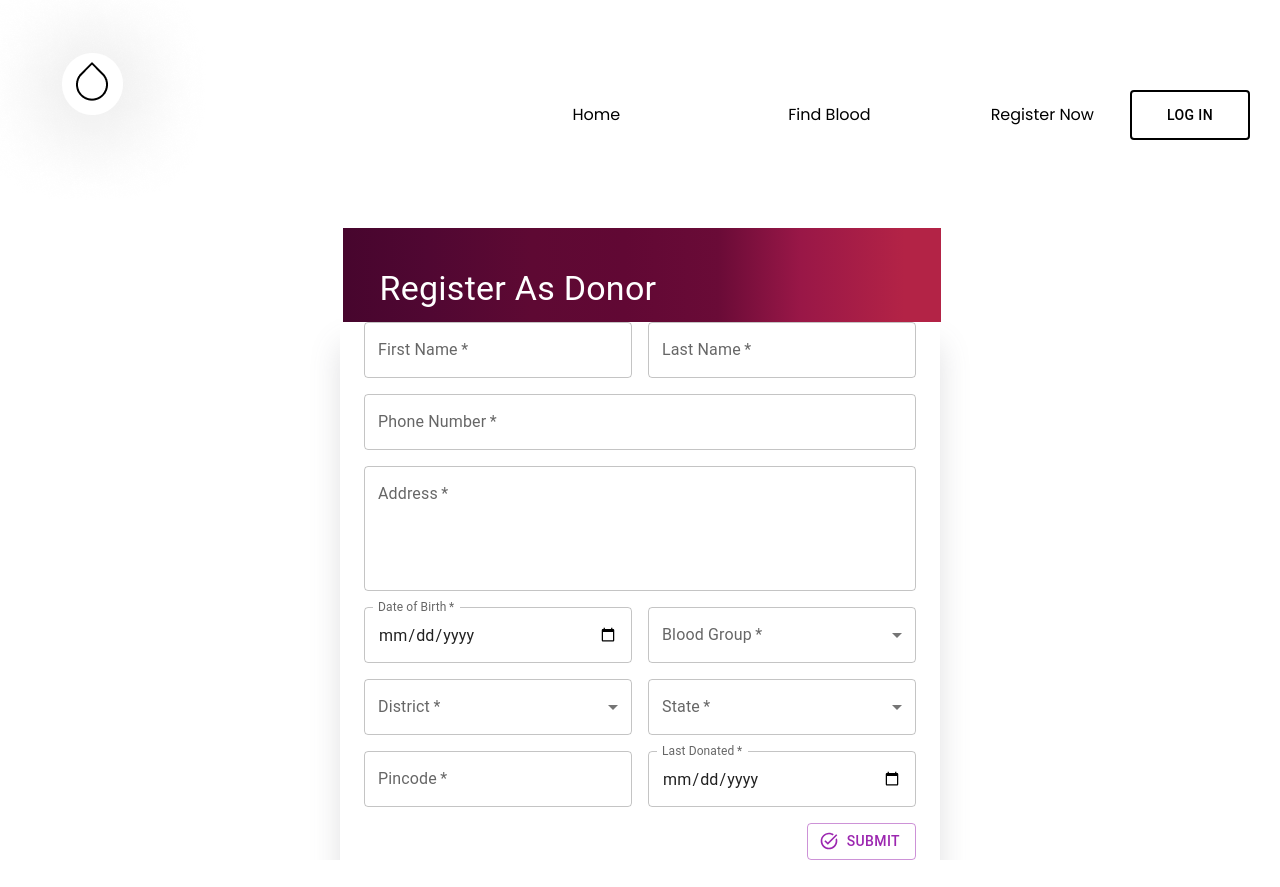
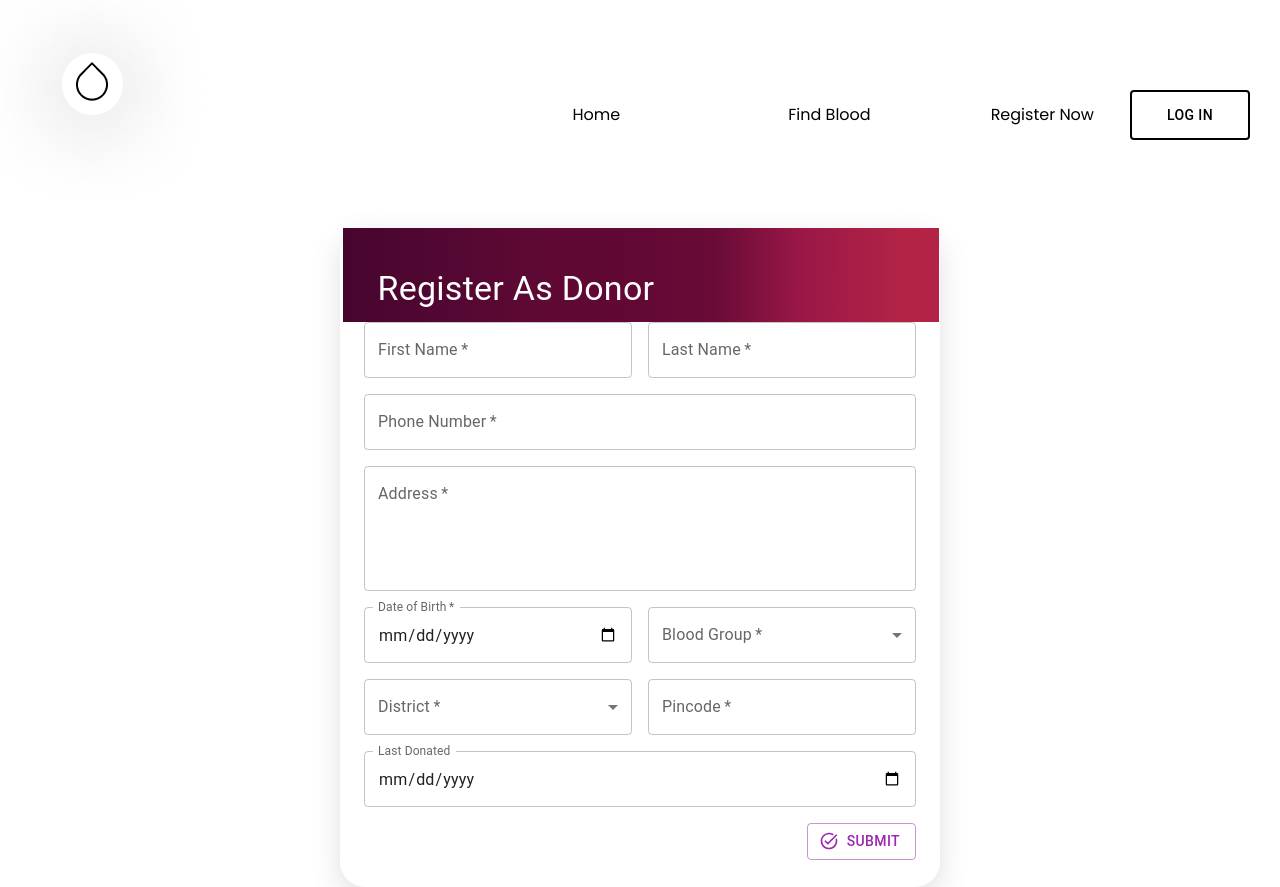
Before and after one commit to ryan-chalappuram/BloodApp, a React (Create React App) app: page /register in a window 1280 px wide. Before the commit the page ends 860 px from the top, so only its background shows below. Built offline with nearby package versions, Linux system fonts and the light colour scheme.

Commit message:
redirect url for editprofile

```diff
--- a/src/ApiContext.js
+++ b/src/ApiContext.js
@@ -4,7 +4,7 @@ import React from 'react';
 const ApiContext = React.createContext();
 
 export const ApiProvider = ({ children }) => {
-  const apiUrl = 'https://multo.serveo.net/';
+  const apiUrl = 'https://remaneo.serveo.net/'; // Replace with your actual API URL
 
   return (
     <ApiContext.Provider value={apiUrl}>
--- a/src/App.js
+++ b/src/App.js
@@ -43,7 +43,7 @@ function App() {
           <Route path="/login" element={<Login setShowBackground={setShowBackground}/>} />
 
           <Route path="/registernow" element={<Signup setShowBackground={setShowBackground}/> } />
-
+          <Route path="/register" element={<Register setShowBackground={setShowBackground}/>} />
 
 
             <>
@@ -53,7 +53,7 @@ function App() {
 
 
           <Route path="/edit" element={<EditProfile setShowBackground={setShowBackground}/>} />
-          <Route path="/register" element={<Register setShowBackground={setShowBackground}/>} />
+
           </>
 
         </Routes>
--- a/src/Pages/EditProfile.js
+++ b/src/Pages/EditProfile.js
@@ -43,11 +43,12 @@ const RegisterForm = (props) => {
       };
 
       const response = await axios.get(
-        `${apiUrl}users/profile/`,
+        `${apiUrl}users/getprofiledata/`,
         { headers }
       );
 
       const userData = response.data;
+      console.log(userData);
 
       setFirstName(userData.first_name);
       setLastName(userData.last_name);
@@ -56,9 +57,9 @@ const RegisterForm = (props) => {
       setAge(formatDate(userData.dateofbirth));
       setBloodGroup(userData.blood_group);
       setDistrict(userData.district);
-      setState(userData.state);
+      // setState(userData.state);
       setPincode(userData.pincode);
-      setLastDonatedDate(formatDate(userData.lastDonatedDate));
+      // setLastDonatedDate(formatDate(userData.lastDonatedDate));
     } catch (error) {
       console.error("Error:", error);
       // Handle error response from the backend
@@ -85,8 +86,8 @@ const RegisterForm = (props) => {
           pincode:pincode,
           dateofbirth:formatDate(age),
           blood_group:bloodGroup,
-          state:state,
-          lastDonatedDate:formatDate(lastDonatedDate),
+          // state:state,
+          // lastDonatedDate:formatDate(lastDonatedDate),
         };
 
         const accessToken = localStorage.getItem("accessToken");
@@ -106,6 +107,8 @@ const RegisterForm = (props) => {
         // Set the status code
         console.log(response.status);
 
+
+
         // Clear form fields and show success message
         setFirstName("");
         setLastName("");
@@ -114,9 +117,9 @@ const RegisterForm = (props) => {
         setAge("");
         setBloodGroup("");
         setDistrict("");
-        setState("");
+        // setState("");
         setPincode("");
-        setLastDonatedDate("");
+        // setLastDonatedDate("");
         setFormErrors({});
       } catch (error) {
         console.error("Error:", error);
@@ -172,10 +175,10 @@ const RegisterForm = (props) => {
       errors.district = "District is required";
     }
 
-    // Validate state
-    if (state.trim() === "") {
-      errors.state = "State is required";
-    }
+    // // Validate state
+    // if (state.trim() === "") {
+    //   errors.state = "State is required";
+    // }
 
     // Validate pincode
     if (pincode.trim() === "") {
@@ -188,11 +191,9 @@ const RegisterForm = (props) => {
     //     "Last donated date is required and should be in the future";
     // }
 
-    if (lastDonatedDate.trim() === "") {
-      errors.lastDonatedDate = "Last donated date is required";
-    } else if (dayjs(formatDate(lastDonatedDate)).isAfter(currentDate)) {
-      errors.lastDonatedDate = "Last donated date cannot be in the future";
-    }
+    //  if (dayjs(formatDate(lastDonatedDate)).isAfter(currentDate)) {
+    //   errors.lastDonatedDate = "Last donated date cannot be in the future";
+    // }
 
 
     return errors;
@@ -233,12 +234,12 @@ const RegisterForm = (props) => {
     },
   ];
 
-  const state1 = [
-    {
-      value: "Kerala",
-      label: "Kerala",
-    },
-  ];
+  // const state1 = [
+  //   {
+  //     value: "Kerala",
+  //     label: "Kerala",
+  //   }
+  // ];
 
   const district1 = [
     {
@@ -299,6 +300,8 @@ const RegisterForm = (props) => {
       label: "Wayanad",
     },
   ];
+
+
 
   return (
     <>
@@ -423,7 +426,7 @@ const RegisterForm = (props) => {
                 ))}
               </TextField>
             </Grid>
-            <Grid item xs={12} sm={6}>
+            {/* <Grid item xs={12} sm={6}>
               <TextField
                 select
                 label="State"
@@ -441,7 +444,7 @@ const RegisterForm = (props) => {
                   </MenuItem>
                 ))}
               </TextField>
-            </Grid>
+            </Grid> */}
             <Grid item xs={12} sm={6}>
               <TextField
                 label="Pincode"
@@ -454,24 +457,23 @@ const RegisterForm = (props) => {
                 helperText={formErrors.pincode}
               />
             </Grid>
-            <Grid item xs={12} sm={6}>
+            {/* <Grid item xs={12} sm={6}>
               <TextField
                 type="date"
                 label="Last Donated"
                 variant="outlined"
                 color="secondary"
                 // helperText="Last Donation"
+                value={lastDonatedDate}
+                onChange={(e) => setLastDonatedDate(e.target.value)}
                 InputLabelProps={{
                   shrink: true,
                 }}
                 fullWidth
-                value={lastDonatedDate}
-                onChange={(e) => setLastDonatedDate(e.target.value)}
-                required
                 error={!!formErrors.lastDonatedDate}
                 helperText={formErrors.lastDonatedDate}
               />
-            </Grid>
+            </Grid> */}
           </Grid>
           <Box display="flex" justifyContent="flex-end">
             <Button
--- a/src/Pages/Register.css
+++ b/src/Pages/Register.css
@@ -1,5 +1,5 @@
 .header2{
-
+  /* padding-bottom: 35px; */
 /* width:550px;  */
 /* margin-top:15px; */
 margin-left: -21.5px;
@@ -9,7 +9,7 @@ margin-left: -21.5px;
 width:534px;
 /* margin-right:40%; */
 /* width: auto;  */
-padding:1000px;
+/* padding:1000px; */
 
 
 height:94px;
@@ -19,8 +19,8 @@ transform-origin: right; /* Set the transform origin to the left side */
 /* justifyContent: center; */
 color: #FFFFFF;
 /* height:124px; */
-padding-top:15px;
-padding-bottom:450px;
+padding-top:25px;
+/* padding-bottom:450px; */
 
 max-width:100%;
 
@@ -53,10 +53,11 @@ max-width:100%;
 
 .reg_cont {
 
-  /* font-family: Poppins;
-  padding-bottom: 35px;
-  border-radius: 50px;
-  margin: auto;
+  /* padding-top:25px; */
+  font-family: Poppins;
+  padding-bottom: 27px;
+  border-radius: 25px;
+  /* margin: auto;
     text-align: center;
     flex-direction: column;
     align-items: center; */
@@ -65,7 +66,7 @@ max-width:100%;
   /* margin-left: 0; */
   /* text-align: left; */
 
-  box-shadow: rgba(100, 100, 111, 0.2) 0px 117px 29px 0px;
+  box-shadow: rgba(100, 100, 111, 0.2) 0px 9px 29px 0px;
 }
 
 .Grid .item{
--- a/src/Pages/Register.js
+++ b/src/Pages/Register.js
@@ -25,7 +25,6 @@ const RegisterForm = (props) => {
   const [age, setAge] = useState("");
   const [bloodGroup, setBloodGroup] = useState("");
   const [district, setDistrict] = useState("");
-  const [state, setState] = useState("");
   const [pincode, setPincode] = useState("");
   const [lastDonatedDate, setLastDonatedDate] = useState("");
   const [formErrors, setFormErrors] = useState({});
@@ -51,7 +50,6 @@ const RegisterForm = (props) => {
           pincode:pincode,
           dateofbirth:formatDate(age),
           blood_group:bloodGroup,
-          state:state,
           lastDonatedDate:formatDate(lastDonatedDate),
         };
 
@@ -67,6 +65,8 @@ const RegisterForm = (props) => {
           { headers }
         );
 
+        console.log(formData);
+
         console.log(response.data); // Handle successful response from the backend
 
         // Set the status code
@@ -80,7 +80,6 @@ const RegisterForm = (props) => {
         setAge("");
         setBloodGroup("");
         setDistrict("");
-        setState("");
         setPincode("");
         setLastDonatedDate("");
         setFormErrors({});
@@ -138,11 +137,6 @@ const RegisterForm = (props) => {
       errors.district = "District is required";
     }
 
-    // Validate state
-    if (state.trim() === "") {
-      errors.state = "State is required";
-    }
-
     // Validate pincode
     if (pincode.trim() === "") {
       errors.pincode = "Pincode is required";
@@ -154,9 +148,7 @@ const RegisterForm = (props) => {
     //     "Last donated date is required and should be in the future";
     // }
 
-    if (lastDonatedDate.trim() === "") {
-      errors.lastDonatedDate = "Last donated date is required";
-    } else if (dayjs(formatDate(lastDonatedDate)).isAfter(currentDate)) {
+     if (dayjs(formatDate(lastDonatedDate)).isAfter(currentDate)) {
       errors.lastDonatedDate = "Last donated date cannot be in the future";
     }
 
@@ -199,12 +191,7 @@ const RegisterForm = (props) => {
     },
   ];
 
-  const state1 = [
-    {
-      value: "Kerala",
-      label: "Kerala",
-    },
-  ];
+
 
   const district1 = [
     {
@@ -267,12 +254,13 @@ const RegisterForm = (props) => {
   ];
 
   return (
+
     <>
       <Container maxWidth="sm" className="reg_cont">
         <div
           className="header2"
           style={{
-            padding: "0 27px 0 37px",
+            padding: "0 27px 0 35px",
             justifyContent: "center",
             display: "flex",
           }}
@@ -389,8 +377,8 @@ const RegisterForm = (props) => {
                 ))}
               </TextField>
             </Grid>
-            <Grid item xs={12} sm={6}>
-              <TextField
+            {/* <Grid item xs={12} sm={6}> */}
+              {/* <TextField
                 select
                 label="State"
                 variant="outlined"
@@ -406,8 +394,8 @@ const RegisterForm = (props) => {
                     {option.label}
                   </MenuItem>
                 ))}
-              </TextField>
-            </Grid>
+              </TextField> */}
+            {/* </Grid> */}
             <Grid item xs={12} sm={6}>
               <TextField
                 label="Pincode"
@@ -421,7 +409,13 @@ const RegisterForm = (props) => {
               />
             </Grid>
             <Grid item xs={12} sm={6}>
+
+            </Grid>
+          </Grid>
+
+          <Grid item xs={12} sm={6}>
               <TextField
+                id="fullWidth"
                 type="date"
                 label="Last Donated"
                 variant="outlined"
@@ -433,12 +427,12 @@ const RegisterForm = (props) => {
                 fullWidth
                 value={lastDonatedDate}
                 onChange={(e) => setLastDonatedDate(e.target.value)}
-                required
+
                 error={!!formErrors.lastDonatedDate}
                 helperText={formErrors.lastDonatedDate}
               />
             </Grid>
-          </Grid>
+          <Grid item xs={12} sm={6}>
           <Box display="flex" justifyContent="flex-end">
             <Button
               type="submit"
@@ -450,6 +444,7 @@ const RegisterForm = (props) => {
               Submit
             </Button>
           </Box>
+          </Grid>
         </form>
       </Container>
     </>
```
Also changed, not shown: src/Pages/Profile.js (+13 -6 lines).
